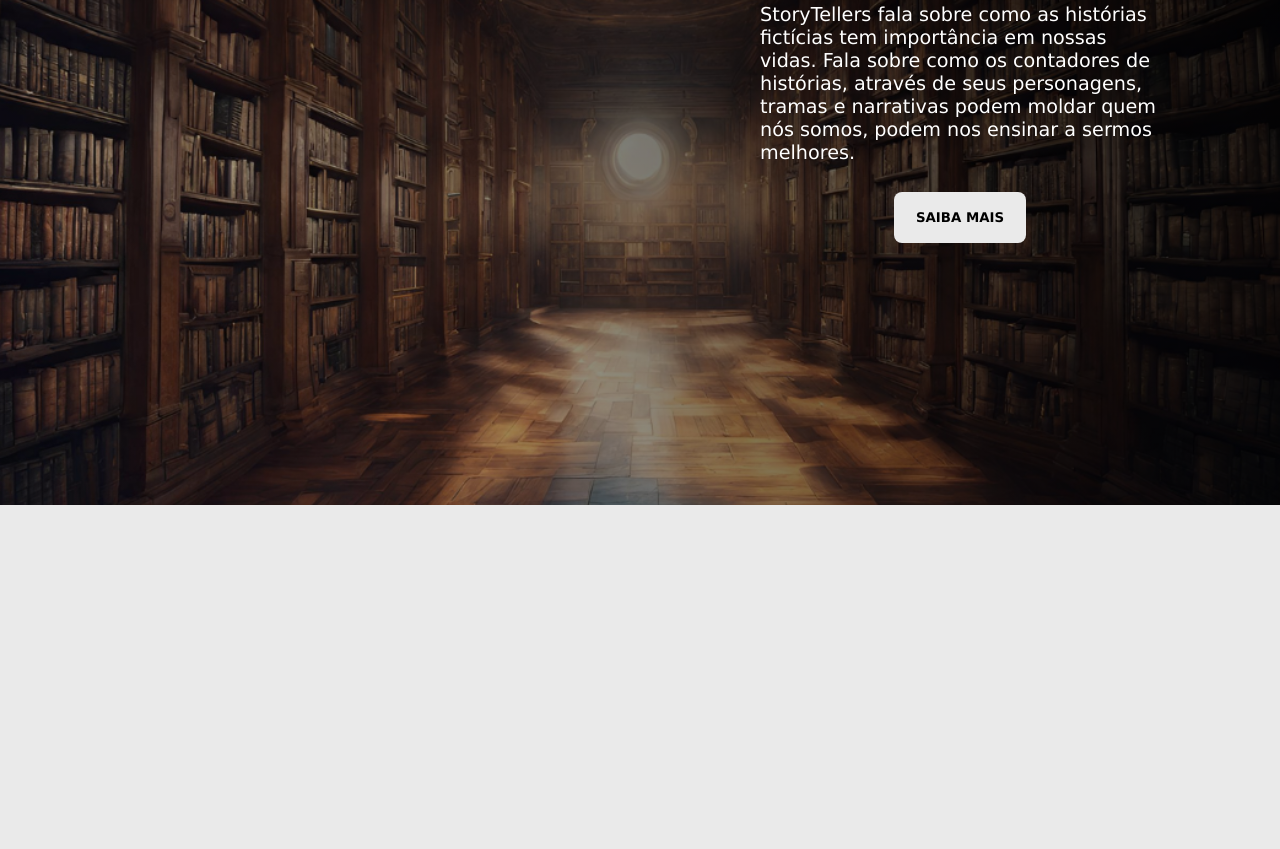
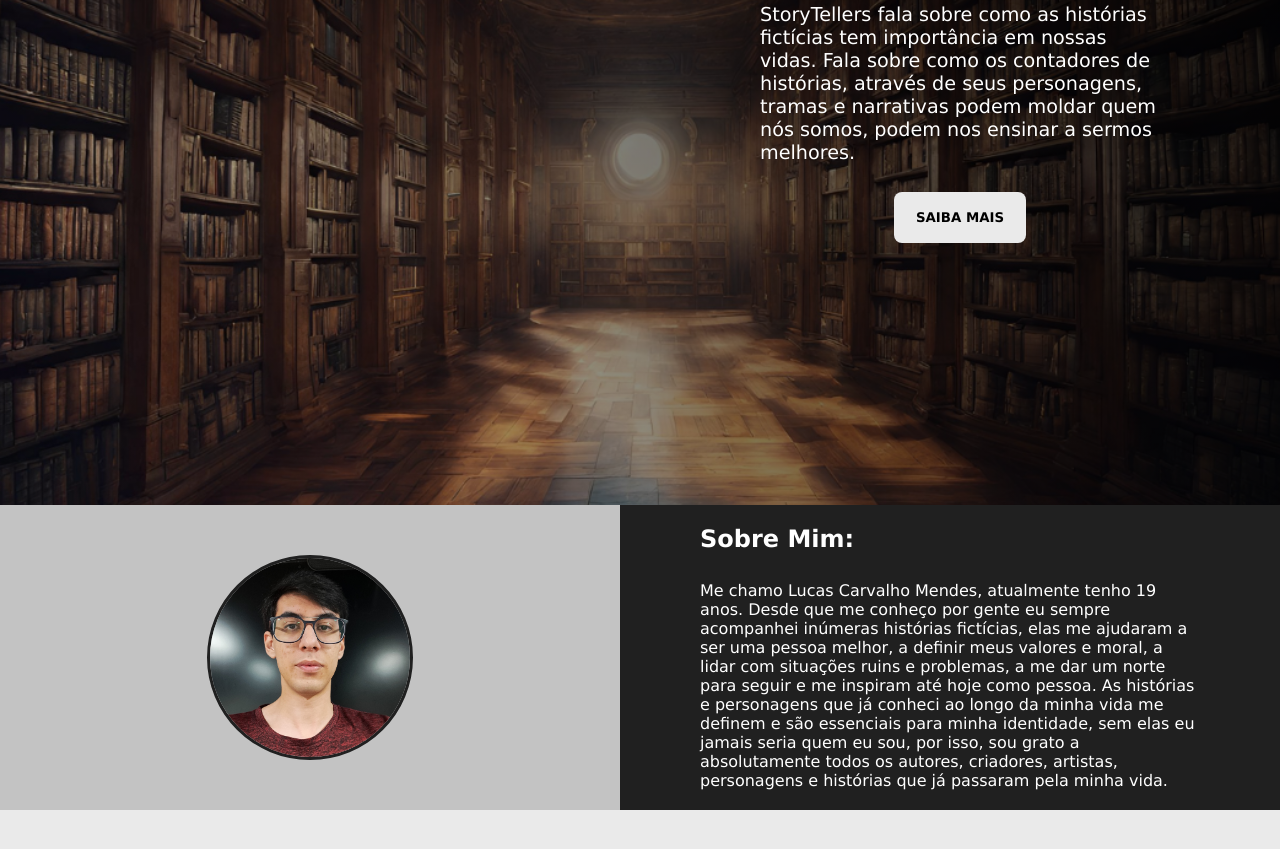
Before and after one commit to LucasCMendes10/Projeto-Individual_SPTech, a plain HTML site: page Public/Home/index.html in a window 1280 px wide. Shown: the part 287-1136 px from the top of the page. After the commit the page ends 1097 px from the top, so only its background shows below. Drawn offline with Linux system fonts and the light colour scheme.

Commit message:
Adicionando sobre mim completo

```diff
--- a/Public/Home/index.html
+++ b/Public/Home/index.html
@@ -22,12 +22,12 @@
                     </a>
                 </li>
                 <li>
-                    <a href="">
+                    <a href="#saiba_mais">
                         Sobre
                     </a>
                 </li>
                 <li>
-                    <a href="">
+                    <a href="#sobre_mim">
                         Sobre mim
                     </a>
                 </li>
@@ -60,61 +60,49 @@
     </div>
 
     <div class="main">
-        <br><br><br><br><br><br><br><br><br><br><br><br><br><br><br><br><br><br><br><br><br><br><br><br><br><br><br><br><br><br>
+
+        <div id="saiba_mais">
+
+            <div class="container">
+
+                <div class="coluna1"></div>
+
+                <div class="coluna2"></div>
+
+            </div>
+
+        </div>
+
+        <div id="sobre_mim">
+
+            <div class="container">
+
+                <div class="coluna1 fundo-sobre-mim">
+                    <div class="selfie">
+                        <img src="../assets/Imagens-Home/Foto-selfie.jpg" alt="Foto do criador do projeto" width="200px">
+                    </div>
+                </div>
+
+                <div class="coluna2">
+                    <h1>Sobre Mim:</h1>
+                    <p>Me chamo Lucas Carvalho Mendes, atualmente tenho 19 anos. Desde que me conheço por gente eu sempre acompanhei inúmeras histórias fictícias, elas me ajudaram a ser uma pessoa melhor, a definir meus valores e moral, a lidar com situações ruins e problemas, a me dar um norte para seguir e me inspiram até hoje como pessoa. As histórias e personagens que já conheci ao longo da minha vida me definem e são essenciais para minha identidade, sem elas eu jamais seria quem eu sou, por isso, sou grato a absolutamente todos os autores, criadores, artistas, personagens e histórias que já passaram pela minha vida.</p>
+                </div>
+
+            </div>
+
+        </div>
+
     </div>
 
     <div id="rodape" class="footer"></div>
 
-    <!-- <div class="footer" id="suporte">
-
-        <div class="footer1">
-            <div class="bloco">
-                <img src="../assets/imgs/icons8-location-pin-48 1.png">
-                <div class="texto">
-                    <h4 class="titulo-footer">Endereço</h4>
-                    <h6>Rua Haddock Lobo, 595 São Paulo - SP</h6>
-                </div>
-            </div>
-
-            <div class="bloco">
-                <img src="../assets/imgs/icons8-phone-48 1.png">
-                <div class="texto">
-                    <h4 class="titulo-footer">Telefone</h4>
-                    <h6>(11) 3589-4043</h6>
-                </div>
-            </div>
-
-            <div class="bloco">
-                <img src="../assets/imgs/icons8-email-48 1.png">
-                <div class="texto">
-                    <h4 class="titulo-footer">E-mail</h4>
-                    <h6>projeto.vinum@sptech.school</h6>
-                </div>
-            </div>
-        </div>
-
-        <div class="pai-linha">
-            <div class="linha1">
-                <div class="footer2">
-                    <div class="bloco">
-                        <img src="../assets/imgs/icons8-wine-glass-64 1.png">
-                        <div class="texto">
-                            <h3 class="titulo-footer">Vinum</h3>
-                            <h6>soluções para a sua adega</h6>
-                        </div>
-                    </div>
-
-                    <div class="redes">
-                        <h5 class="titulo-footer">Nos siga!</h5>
-                        <div class="imagens">
-                            <img src="../assets/imgs/icons8-whatsapp-48 1.png">
-                            <img src="../assets/imgs/icons8-facebook-48 1.png">
-                            <img src="../assets/imgs/icons8-instagram-48 1.png">
-                        </div>
-                    </div>
-                </div>
-            </div>
-        </div>
-    </div> -->
 </body>
 </html>
+
+<script>
+
+    function acessarSaibaMais() {
+        window.location.href = `#saiba_mais`;
+    }
+
+</script>
--- a/Public/Home/style-index.css
+++ b/Public/Home/style-index.css
@@ -118,3 +118,46 @@ a {
     background-color: #161616;
     color: #eaeaea;
 }
+
+.main .container {
+    display: flex;
+}
+
+.main #sobre_mim .container .coluna1 {
+    display: flex;
+    justify-content: center;
+}
+
+.main #sobre_mim .container .fundo-sobre-mim {
+    background-color: #C3C3C3;
+}
+
+.main #sobre_mim .container .coluna1 .selfie {
+    display: flex;
+    justify-content: center;
+    padding: 30px;
+}
+
+.main #sobre_mim .container .coluna1 .selfie img {
+    align-self: center;
+    border-radius: 50%;
+    border: 3px;
+    border-color: #202020;
+    border-style: solid;
+}
+
+.main #sobre_mim .container .coluna2 {
+    background-color: #202020;
+    color: white;
+    padding: 20px;
+}
+
+.main #sobre_mim .container .coluna2 h1 {
+    width: 500px;
+    font-size: 1.5rem;
+}
+
+.main #sobre_mim .container .coluna2 p {
+    width: 500px;
+    font-size: 1rem;
+}
```
Also changed, not shown: Public/assets/Imagens-Home/Foto-selfie.jpg (added).
